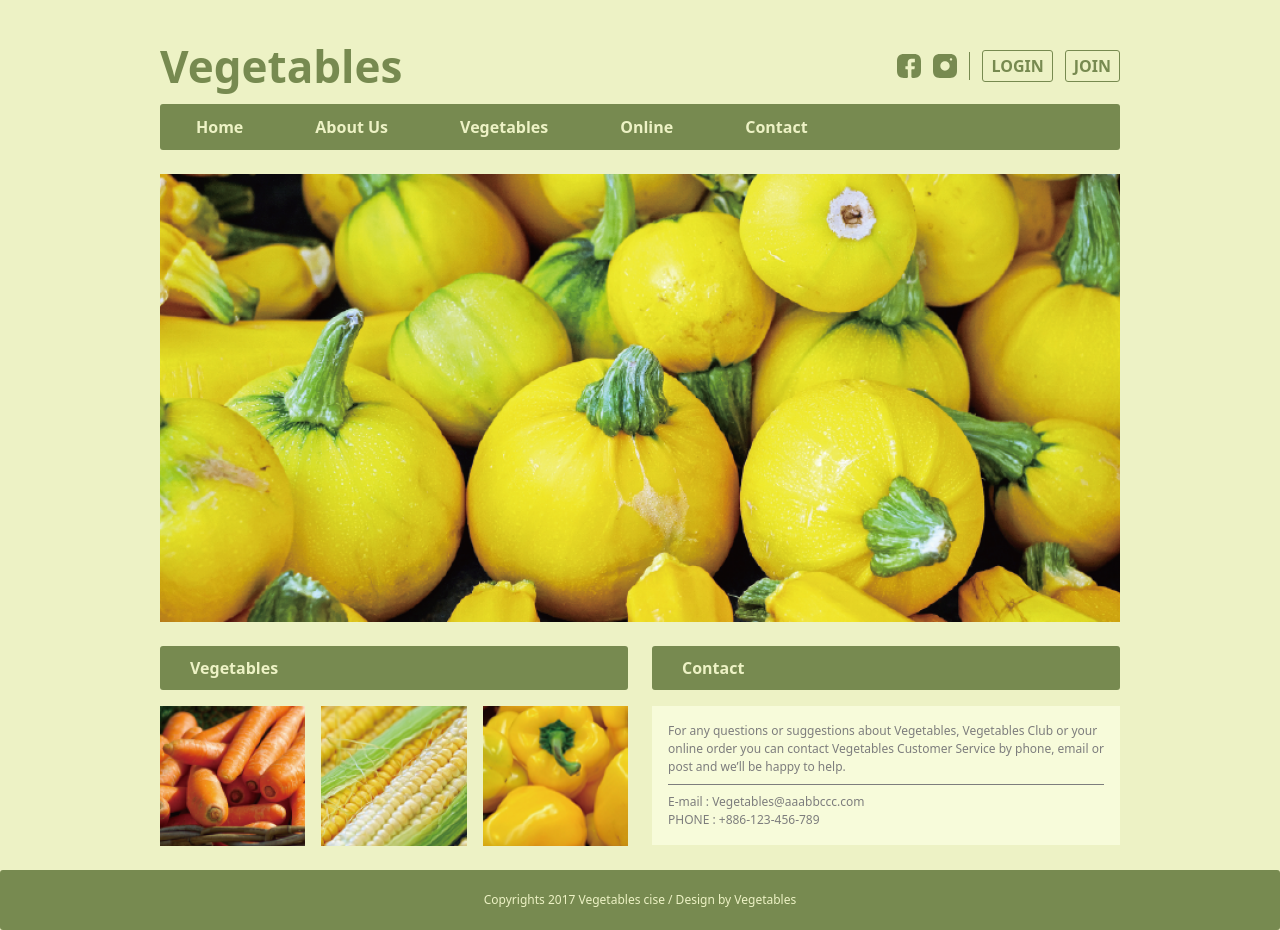
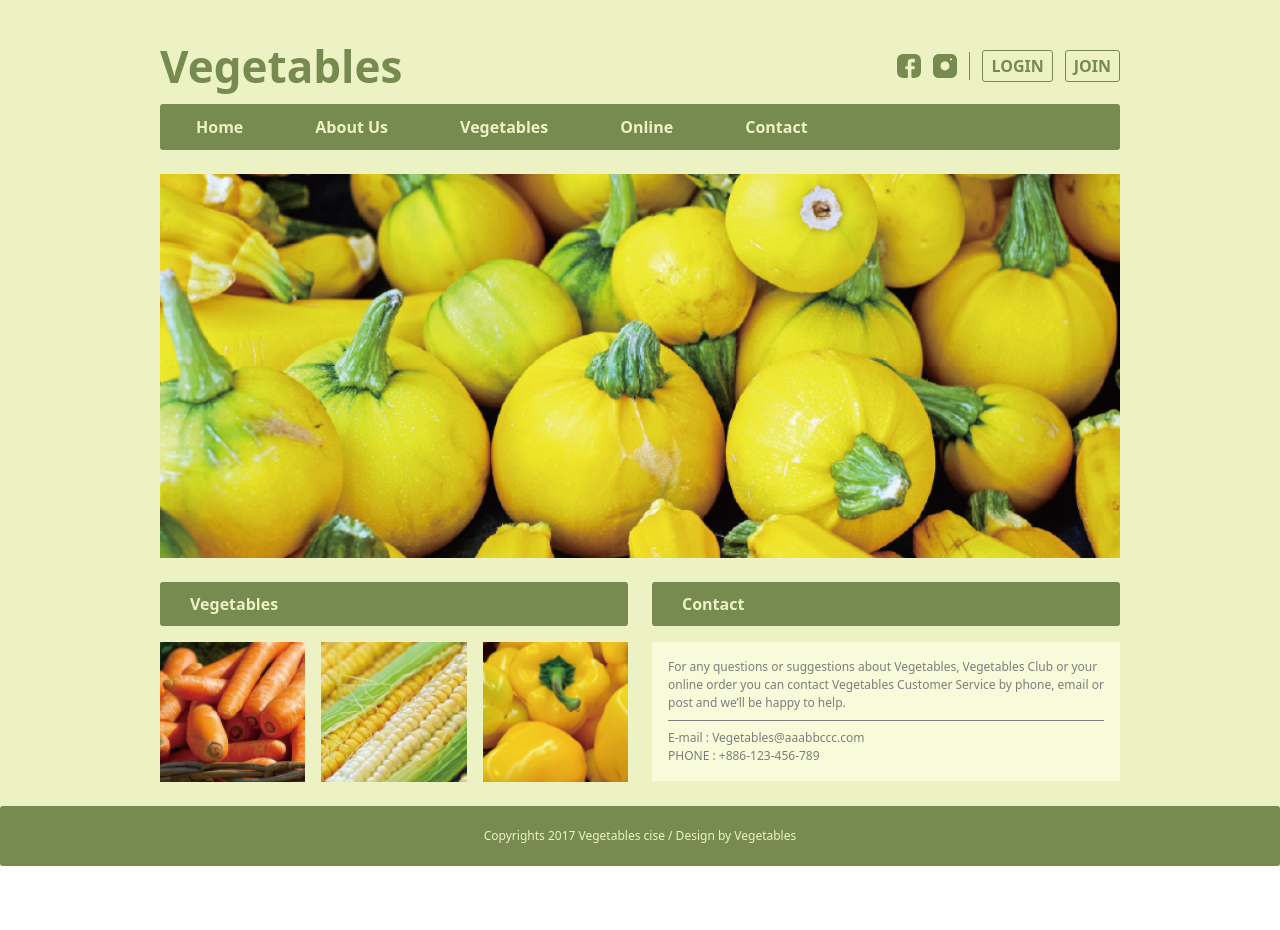
Before and after one commit to fengshing/React_vegetables_ver2, a React (Vite) app: page / in a window 1280 px wide. After the commit the page ends 866 px from the top, so only its background shows below. Built offline with nearby package versions, Linux system fonts and the light colour scheme.

Commit message:
09301719 imgfixver2

```diff
--- a/src/component/Body.jsx
+++ b/src/component/Body.jsx
@@ -1,3 +1,4 @@
+import imgPumkin from '../../public/img/img-main-pumpkin@2x.png'
 import imgCarrot from '../../public/img/img-vegetables-carrot@2x.png';
 import imgCorn from '../../public/img/img-vegetables-corn@2x.png';
 import imgPepper from '../../public/img/img-vegetables-pepper@2x.png';
@@ -10,7 +11,8 @@ const Body = () =>{
             <div className="body">
                 {/* 此區為主要內容，有大南瓜圖 */}
                 <main className="box-main-content">
-                    <img className="img-main-pumpkin" alt="pumpkin" src="../../public/img/img-main-pumpkin@2x.png" />
+                    <img className="img-vegetables-carrot-icon" src={imgPumkin} alt="pumkin"/>
+                    {/* <img className="img-main-pumpkin" alt="pumpkin" src="../../public/img/img-main-pumpkin@2x.png" /> */}
                 </main>
                 {/* 此區為次要內容，有其餘蔬菜與說明文字 */}
                 <article className="box-secondary-content">
--- a/src/component/Header.jsx
+++ b/src/component/Header.jsx
@@ -1,3 +1,6 @@
+import iconFB from '../../public/icon/btn-facebook.svg'
+import iconIG from '../../public/icon/btn-instagram.svg'
+
 const Header = () =>{
   return (
     <>
@@ -7,9 +10,11 @@ const Header = () =>{
           <a className="btn-gotohome">Vegetables</a>
           <div className="box-btngroup">
             <a className="btn-social" href="https://www.facebook.com/xing.feng1/" target="_blank">
-              <img className="icon" alt="facebook" src="../public/icon/btn-facebook.svg" />
+              <img className="icon" src={iconFB} alt="facebook"/>
+              {/* <img className="icon" alt="facebook" src="../public/icon/btn-facebook.svg" /> */}
             </a>
             <a className="btn-social" href="https://www.instagram.com/gengtian168/" target="_blank">
+              <img className="icon" src={iconIG} alt="instagram"/>
               <img className="icon" alt="instagram" src="../public/icon/btn-instagram.svg" />
             </a>
             <div className="divider-a"></div>
```
